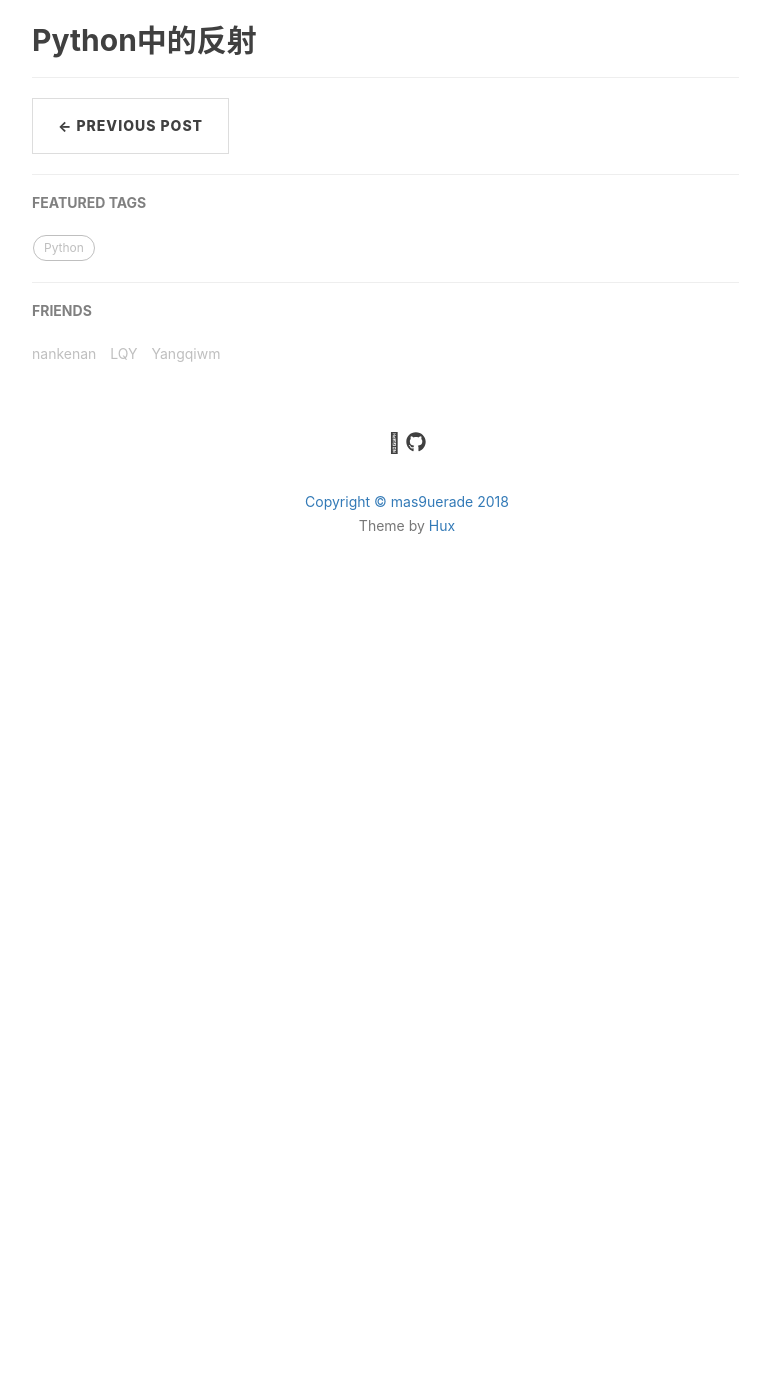
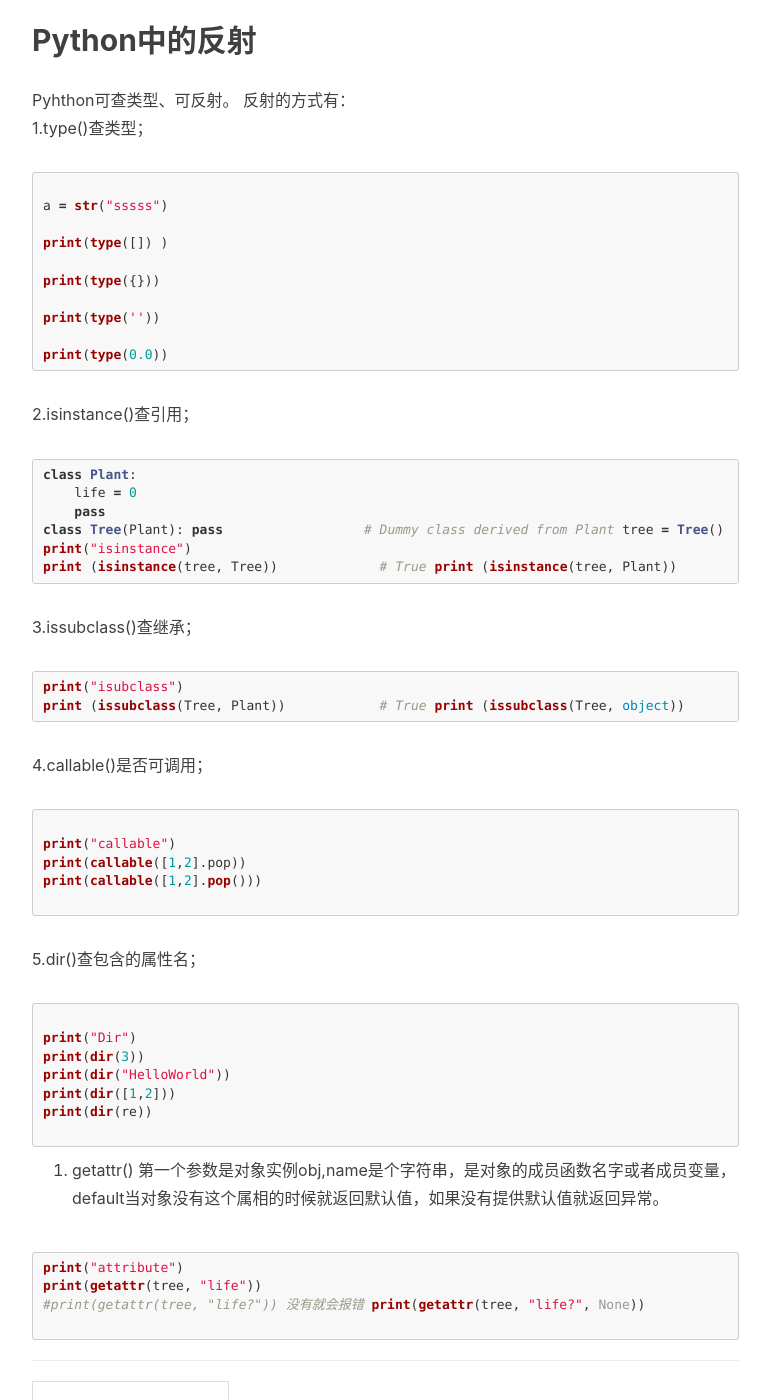
Before and after one commit to Mas9uerade/mas9uerade.github.io, a Jekyll site: the page built from _posts/2018-04-15-Python 学习笔记2.markdown, in a window 1280 px wide and 1400 px high, scrolled down 614 px. Shown: the whole window, without its empty margins (233-1003 px from the left). Built offline with Jekyll 4.4.1, drawn with Linux system fonts in a browser that asks for light colours; nearby versions of some CDN libraries; comment, search, counter and statistics services are not loaded; before the commit the page ends 1244 px from its top, so only the background shows below that; some of the changed text lies outside the part shown.

Commit message:
python第2篇

````diff
--- a/_posts/2018-04-15-Python 学习笔记2.markdown
+++ b/_posts/2018-04-15-Python 学习笔记2.markdown
@@ -13,3 +13,76 @@ tags:
 
 
 ## Python中的反射
+Pyhthon可查类型、可反射。
+反射的方式有：
+1.type()查类型；
+```python
+
+a = str("sssss")
+
+print(type([]) )
+
+print(type({}))
+
+print(type(''))
+
+print(type(0.0))
+```
+
+2.isinstance()查引用；
+```python
+class Plant:
+    life = 0
+    pass
+class Tree(Plant): pass                  # Dummy class derived from Plant
+tree = Tree()                             # A new instance of Tree class
+
+print("isinstance")
+print (isinstance(tree, Tree))             # True
+print (isinstance(tree, Plant))            # True
+print (isinstance(tree, object) )          # True
+print (type(tree) is Tree)                 # False
+print (type(tree).__name__ == "instance")  # True
+print (tree.__class__.__name__ == "Tree")  # True
+```
+
+3.issubclass()查继承；
+
+```python
+print("isubclass")
+print (issubclass(Tree, Plant))            # True
+print (issubclass(Tree, object))           # False in Python 2
+print (issubclass(int, object))            # True
+#print (issubclass(tree, Plant))            # Error - tree is not a class
+```
+4.callable()是否可调用；
+
+```python
+
+print("callable")
+print(callable([1,2].pop))
+print(callable([1,2].pop()))
+
+```
+
+5.dir()查包含的属性名；
+
+```python
+
+print("Dir")
+print(dir(3))
+print(dir("HelloWorld"))
+print(dir([1,2]))
+print(dir(re))
+
+```
+
+6. getattr() 第一个参数是对象实例obj,name是个字符串，是对象的成员函数名字或者成员变量，default当对象没有这个属相的时候就返回默认值，如果没有提供默认值就返回异常。
+
+```python
+print("attribute")
+print(getattr(tree, "life"))
+#print(getattr(tree, "life?")) 没有就会报错
+print(getattr(tree, "life?", None))
+
+```
````
Also changed, not shown: other parts of _posts/2018-04-15-Python 学习笔记2.markdown (+1 -1 lines).
